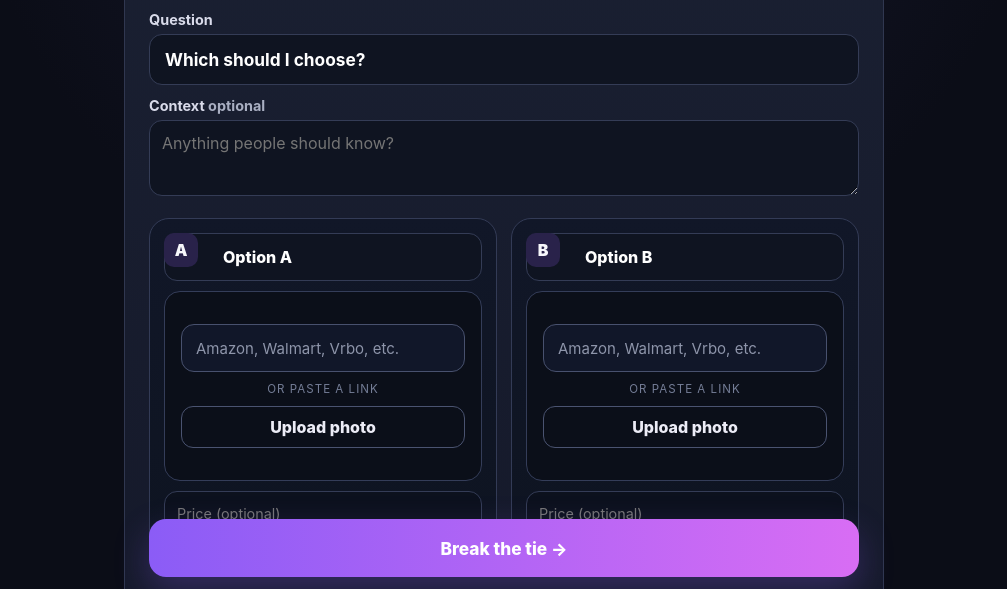
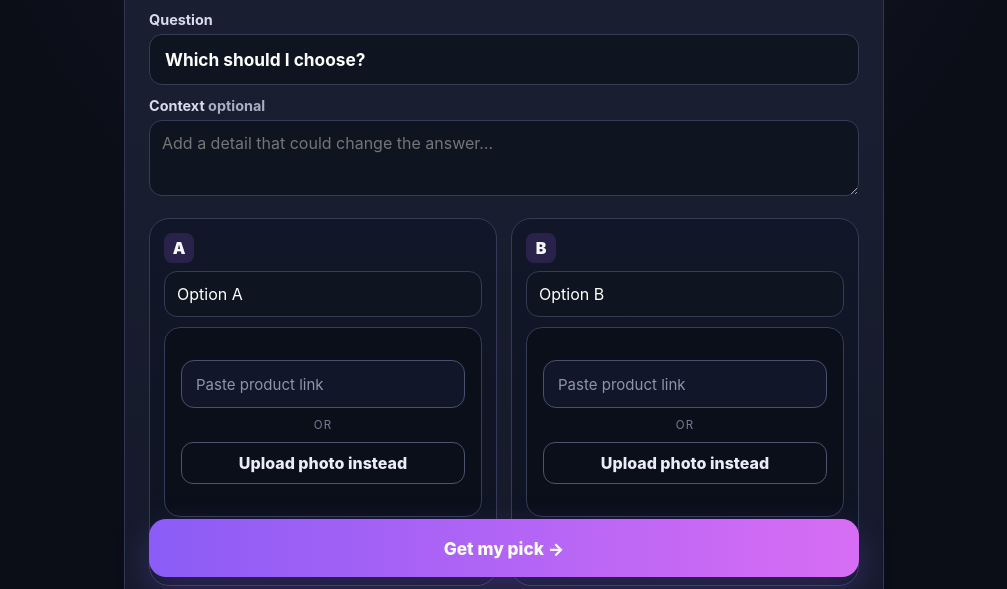
Before and after one commit to nelson7795/tiebreak, a website: page index.html in a window 1280 px wide. Both pictures are taken after a click on the button "Create a Tiebreak →". Shown: the part 211-800 px from the top of the page, without its empty margins (136-1143 px from the left). Drawn offline with Linux system fonts and the light colour scheme.

Commit message:
Simplify sandbox create flow

```diff
--- a/index.html
+++ b/index.html
@@ -11,11 +11,11 @@
 <main>
   <section id="homeView" class="view active"><div class="hero"><span class="eyebrow">STOP OVERTHINKING IT</span><h1>Two options.<br><span>One answer.</span></h1><p>Add two choices. Get a quick Tiebreak pick. Then send the decision to friends and let them vote.</p><button class="primary hero-btn" data-go="createView">Create a Tiebreak →</button></div></section>
 
-  <section id="createView" class="view"><div class="panel"><span class="eyebrow">CREATE</span><h2>What are you deciding?</h2><label>Question</label><input id="questionInput" value="Which should I choose?" maxlength="120"><label>Context <span class="muted">optional</span></label><textarea id="contextInput" placeholder="Anything people should know?"></textarea>
-    <div class="options-grid">
-      <div class="option-editor"><div class="option-badge">A</div><input id="optionAName" value="Option A"><div class="source-box" id="uploadA"><input id="fileA" type="file" accept="image/*" hidden><img id="previewA" class="preview hidden" alt="Option A preview"><div class="source-actions" id="sourceActionsA"><button class="upload-cta" data-upload="A">Upload photo</button><span class="or-label">or paste a link</span><input id="optionALink" type="url" placeholder="Amazon, Walmart, Vrbo, etc."></div></div><button id="editA" class="secondary wide hidden edit-photo-btn" data-edit-photo="A">Edit photo</button><input id="optionAPrice" placeholder="Price (optional)"></div>
-      <div class="option-editor"><div class="option-badge">B</div><input id="optionBName" value="Option B"><div class="source-box" id="uploadB"><input id="fileB" type="file" accept="image/*" hidden><img id="previewB" class="preview hidden" alt="Option B preview"><div class="source-actions" id="sourceActionsB"><button class="upload-cta" data-upload="B">Upload photo</button><span class="or-label">or paste a link</span><input id="optionBLink" type="url" placeholder="Amazon, Walmart, Vrbo, etc."></div></div><button id="editB" class="secondary wide hidden edit-photo-btn" data-edit-photo="B">Edit photo</button><input id="optionBPrice" placeholder="Price (optional)"></div>
-    </div><button id="decideBtn" class="primary wide">Break the tie →</button></div></section>
+  <section id="createView" class="view"><div class="panel create-panel"><span class="eyebrow">CREATE</span><h2>What are you deciding?</h2><div class="create-question-row"><div><label>Question</label><input id="questionInput" value="Which should I choose?" maxlength="120"></div><div><label>Context <span class="muted">optional</span></label><textarea id="contextInput" placeholder="Add a detail that could change the answer…"></textarea></div></div>
+    <div class="options-grid create-options">
+      <div class="option-editor"><div class="option-head"><div class="option-badge">A</div><input id="optionAName" value="Option A"></div><div class="source-box" id="uploadA"><input id="fileA" type="file" accept="image/*" hidden><img id="previewA" class="preview hidden" alt="Option A preview"><div class="source-actions" id="sourceActionsA"><input id="optionALink" type="url" placeholder="Paste product link"><span class="or-label">or</span><button class="upload-cta" data-upload="A">Upload photo instead</button></div></div><button id="editA" class="secondary wide hidden edit-photo-btn" data-edit-photo="A">Edit photo</button><input id="optionAPrice" placeholder="Price (optional)"></div>
+      <div class="option-editor"><div class="option-head"><div class="option-badge">B</div><input id="optionBName" value="Option B"></div><div class="source-box" id="uploadB"><input id="fileB" type="file" accept="image/*" hidden><img id="previewB" class="preview hidden" alt="Option B preview"><div class="source-actions" id="sourceActionsB"><input id="optionBLink" type="url" placeholder="Paste product link"><span class="or-label">or</span><button class="upload-cta" data-upload="B">Upload photo instead</button></div></div><button id="editB" class="secondary wide hidden edit-photo-btn" data-edit-photo="B">Edit photo</button><input id="optionBPrice" placeholder="Price (optional)"></div>
+    </div><button id="decideBtn" class="primary wide">Get my pick →</button></div></section>
 
   <section id="verdictView" class="view"><div class="panel center"><span class="eyebrow">TIEBREAK PICK</span><h2 id="verdictQuestion"></h2><div class="winner"><span id="verdictLetter">A</span><div><small>Pick</small><h3 id="verdictWinner"></h3></div></div><p id="verdictReason" class="reason"></p><div id="verdictOptions" class="compare-grid"></div><button id="shareBtn" class="primary wide">Share & let friends vote</button><button id="creatorVoteBtn" class="secondary wide">Preview voting page</button></div></section>
   <section id="voteView" class="view"><div class="panel center"><span class="eyebrow">YOUR VOTE</span><h2 id="voteQuestion"></h2><p>Which one would you choose?</p><div id="voteOptions" class="compare-grid"></div><div id="voteConfirmation" class="success hidden">Vote counted. Thanks for breaking the tie.</div><button class="secondary wide" data-go="resultsView">See results</button></div></section>
```
